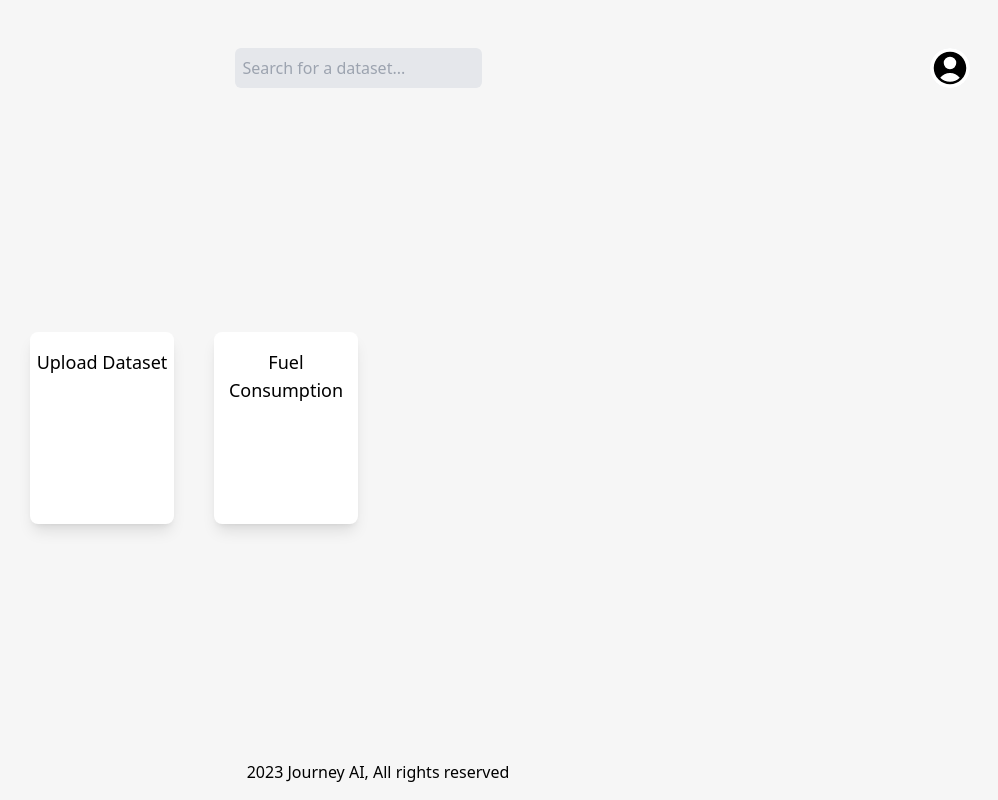
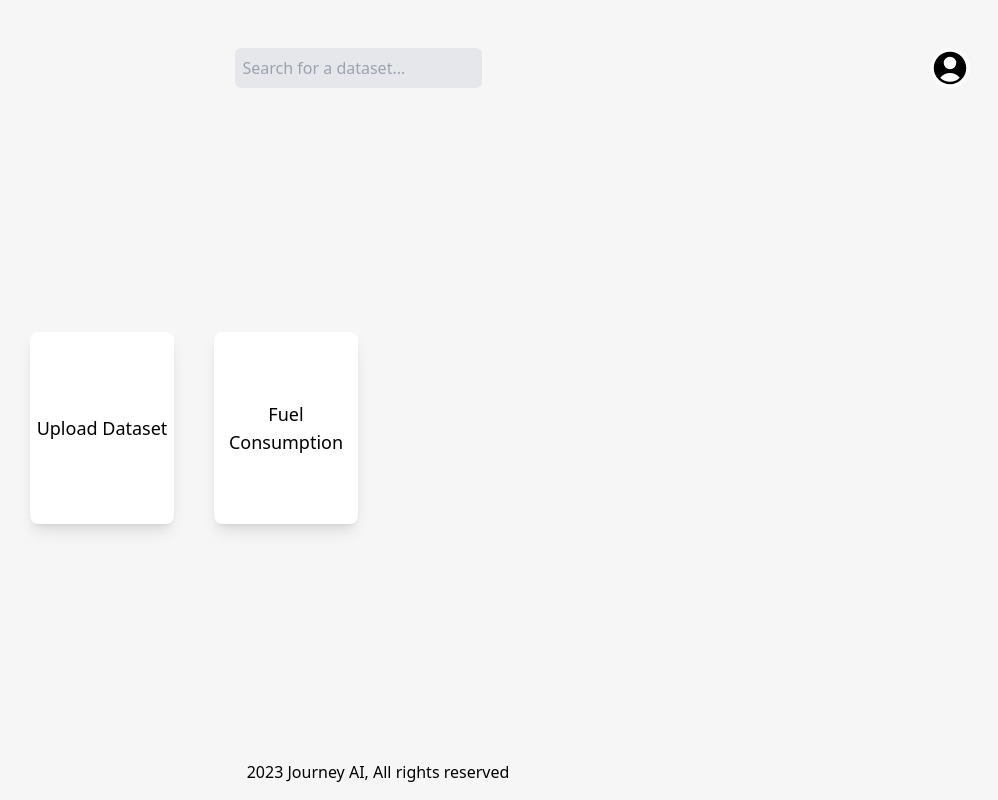
Before and after one commit to mahadaziz/JourneyAI, a Next.js app in the folder src/frontend/front-end/: page /homepage in a window 1280 px wide. Shown: the whole page, without its empty margins (262-1260 px from the left). Built offline with nearby package versions, Linux system fonts and the light colour scheme.

Commit message:
feature: added card layout for the homepage

```diff
--- a/src/frontend/front-end/src/app/(main)/homepage/page.jsx
+++ b/src/frontend/front-end/src/app/(main)/homepage/page.jsx
@@ -49,13 +49,12 @@ export default function Page() {
       {/* Dataset cards in the middle */}
       <div className="flex justify-center items-center grid grid-cols-4 bg-bgGrey text-center max-w-screen-md mx-auto">
         {/* First Row */}
-        <div className="h-48 w-36 bg-white rounded-lg shadow-lg shadow-bottom py-4 mx-5 mb-6">
+        <button className="h-48 w-36 bg-white rounded-lg shadow-lg shadow-bottom py-4 mx-5 mb-6 hover:drop-shadow-xl">
           <p className="text-lg">Upload Dataset</p>
-        </div>
-
-        <div className="h-48 w-36 bg-white rounded-lg shadow-lg shadow-bottom py-4 mx-5 mb-6">
+        </button>
+        <button className="h-48 w-36 bg-white rounded-lg shadow-lg shadow-bottom py-4 mx-5 mb-6 hover:drop-shadow-xl">
           <p className="text-lg">Fuel Consumption</p>
-        </div>
+        </button>
       </div>
 
       {/* Copyright message at the bottom */}
```
